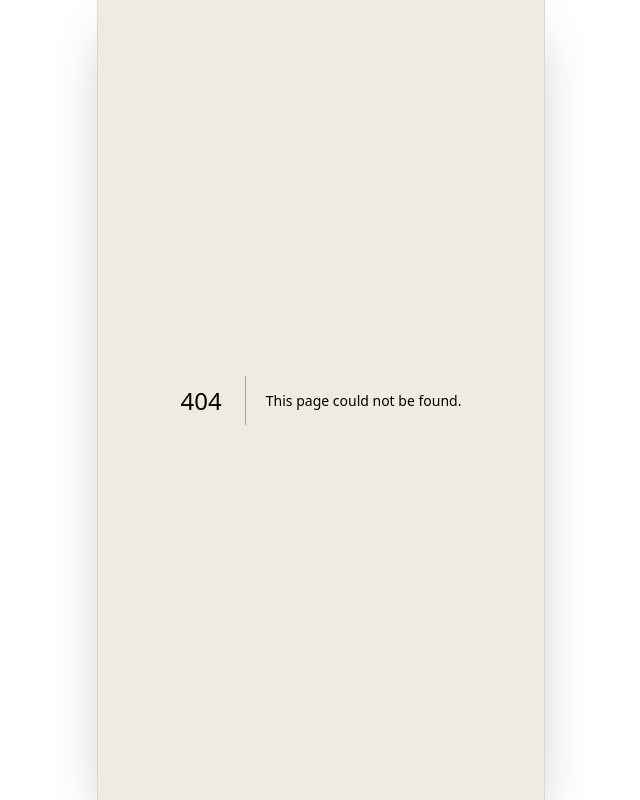
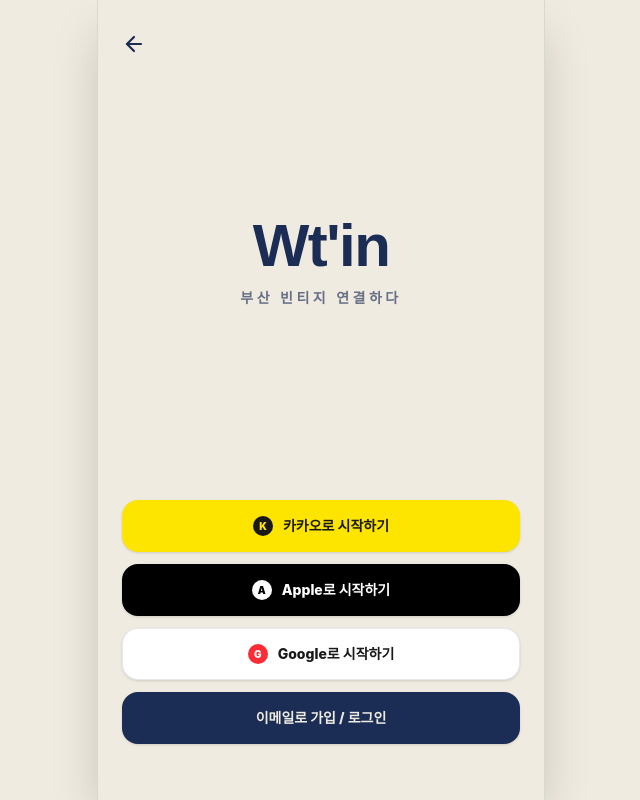
Before and after one commit to gyeong03/wtin, a Next.js app: page /auth in a window 1280 px wide. Before the commit this address had no page. Shown: the whole page, without its empty margins (319-959 px from the left). Built offline with nearby package versions, Linux system fonts and the light colour scheme.

Commit message:
feat: implement dynamic routing and soft-wall redirection

```diff
--- /dev/null
+++ b/src/app/auth/page.tsx
@@ -0,0 +1,80 @@
+'use client';
+
+import React from 'react';
+import { ArrowLeft } from 'lucide-react';
+import { useRouter } from 'next/navigation';
+
+export default function AuthPage() {
+  const router = useRouter();
+
+  const handleBack = () => {
+    router.back();
+  };
+
+  const handleMockLogin = () => {
+    alert('MVP 데모용 로그인 알림: 로그인이 완료되었습니다!');
+    // Redirect to home after login for MVP experience
+    router.push('/');
+  };
+
+  return (
+    <div className="flex-1 flex flex-col bg-brand-bg text-brand-primary p-6 justify-between h-full w-full">
+      {/* Back Button */}
+      <div className="flex h-10 items-center">
+        <button
+          onClick={handleBack}
+          className="p-2 -ml-2 rounded-full hover:bg-brand-primary/5 active:scale-95 transition-all"
+        >
+          <ArrowLeft className="h-6 w-6 stroke-[2.2px]" />
+        </button>
+      </div>
+
+      {/* Brand Logo & Title */}
+      <div className="flex-1 flex flex-col items-center justify-center -mt-10">
+        <div className="animate-fade-in-up flex flex-col items-center">
+          <h1 className="text-6xl font-extrabold tracking-tight text-brand-primary" style={{ fontFamily: 'sans-serif' }}>
+            Wt&apos;in
+          </h1>
+          <p className="mt-3 text-sm font-semibold tracking-[0.25em] text-brand-primary/65">
+            부산 빈티지 연결하다
+          </p>
+        </div>
+      </div>
+
+      {/* Social and Email Sign-in Buttons */}
+      <div className="space-y-3 w-full pb-8">
+        <button
+          onClick={handleMockLogin}
+          className="w-full h-13 rounded-2xl bg-[#FEE500] text-[#191919] font-extrabold text-sm flex items-center justify-center gap-2.5 shadow-sm active:scale-[0.99] transition-all cursor-pointer"
+        >
+          {/* Kakao Icon placeholder */}
+          <span className="w-5 h-5 bg-[#191919] rounded-full flex items-center justify-center text-[10px] text-[#FEE500] font-black">K</span>
+          카카오로 시작하기
+        </button>
+
+        <button
+          onClick={handleMockLogin}
+          className="w-full h-13 rounded-2xl bg-[#000000] text-[#FFFFFF] font-extrabold text-sm flex items-center justify-center gap-2.5 shadow-sm active:scale-[0.99] transition-all cursor-pointer"
+        >
+          <span className="w-5 h-5 bg-white rounded-full flex items-center justify-center text-[10px] text-black font-black">A</span>
+          Apple로 시작하기
+        </button>
+
+        <button
+          onClick={handleMockLogin}
+          className="w-full h-13 rounded-2xl bg-[#FFFFFF] text-[#191919] border border-brand-primary/10 font-extrabold text-sm flex items-center justify-center gap-2.5 shadow-sm active:scale-[0.99] transition-all cursor-pointer"
+        >
+          <span className="w-5 h-5 bg-red-500 rounded-full flex items-center justify-center text-[10px] text-white font-black">G</span>
+          Google로 시작하기
+        </button>
+
+        <button
+          onClick={handleMockLogin}
+          className="w-full h-13 rounded-2xl bg-brand-primary text-brand-bg font-extrabold text-sm flex items-center justify-center gap-2.5 shadow-sm active:scale-[0.99] transition-all cursor-pointer"
+        >
+          이메일로 가입 / 로그인
+        </button>
+      </div>
+    </div>
+  );
+}
--- /dev/null
+++ b/src/app/community/page.tsx
@@ -0,0 +1,14 @@
+'use client';
+
+import React from 'react';
+
+export default function CommunityPage() {
+  return (
+    <div className="flex-1 flex flex-col items-center justify-center p-6 bg-brand-bg text-brand-primary">
+      <div className="text-center animate-fade-in-up">
+        <h2 className="text-2xl font-bold mb-2">커뮤니티 페이지</h2>
+        <p className="text-sm opacity-60">부산 빈티지 매니아들의 실시간 소통 공간입니다 (준비 중)</p>
+      </div>
+    </div>
+  );
+}
--- a/src/app/layout.tsx
+++ b/src/app/layout.tsx
@@ -1,5 +1,6 @@
 import type { Metadata, Viewport } from "next";
 import "./globals.css";
+import GNB from "@/components/GNB";
 
 export const metadata: Metadata = {
   title: "Wt'in - 부산 빈티지 연결하다",
@@ -18,12 +19,18 @@
 }: Readonly<{
   children: React.ReactNode;
 }>) {
+  // Soft-Wall MVP test configuration: Set true/false to simulate login states
+  const mockIsLoggedIn = false;
+
   return (
     <html lang="ko" className="h-full select-none antialiased">
       <body className="h-full bg-brand-bg text-brand-primary flex justify-center overflow-hidden">
         {/* Mobile Mockup Wrapper for Premium Presentation */}
         <div className="w-full max-w-md h-full bg-brand-bg shadow-2xl relative flex flex-col overflow-hidden border-x border-brand-primary/10">
-          {children}
+          <div className="flex-1 flex flex-col overflow-hidden">
+            {children}
+          </div>
+          <GNB isLoggedIn={mockIsLoggedIn} />
         </div>
       </body>
     </html>
--- /dev/null
+++ b/src/app/map/page.tsx
@@ -0,0 +1,14 @@
+'use client';
+
+import React from 'react';
+
+export default function MapPage() {
+  return (
+    <div className="flex-1 flex flex-col items-center justify-center p-6 bg-brand-bg text-brand-primary">
+      <div className="text-center animate-fade-in-up">
+        <h2 className="text-2xl font-bold mb-2">지도 페이지</h2>
+        <p className="text-sm opacity-60">부산 전역의 빈티지 샵들을 지도로 확인해보세요 (준비 중)</p>
+      </div>
+    </div>
+  );
+}
--- /dev/null
+++ b/src/app/mypage/page.tsx
@@ -0,0 +1,14 @@
+'use client';
+
+import React from 'react';
+
+export default function MyPage() {
+  return (
+    <div className="flex-1 flex flex-col items-center justify-center p-6 bg-brand-bg text-brand-primary">
+      <div className="text-center animate-fade-in-up">
+        <h2 className="text-2xl font-bold mb-2">마이페이지</h2>
+        <p className="text-sm opacity-60">내가 작성한 글, 댓글, 북마크 샵들을 한 눈에 확인하세요</p>
+      </div>
+    </div>
+  );
+}
--- a/src/app/page.tsx
+++ b/src/app/page.tsx
@@ -17,7 +17,7 @@
   }, []);
 
   return (
-    <div className="relative flex flex-col h-full w-full overflow-hidden bg-brand-bg text-brand-primary">
+    <div className="relative flex flex-col flex-1 h-full w-full overflow-hidden bg-brand-bg text-brand-primary">
       {/* Splash Screen */}
       {showSplash && (
         <div
@@ -35,7 +35,7 @@
       )}
 
       {/* App Layout Structure */}
-      <div className="flex flex-col h-full w-full">
+      <div className="flex flex-col flex-1 h-full w-full overflow-hidden">
         {/* Upper Header Bar */}
         <header className="flex h-14 items-center justify-between border-b border-brand-primary/10 px-4 bg-brand-bg/90 backdrop-blur-md sticky top-0 z-40">
           <h2 className="text-2xl font-extrabold tracking-tight text-brand-primary cursor-pointer select-none" style={{ fontFamily: 'sans-serif' }}>
@@ -196,34 +196,6 @@
             </div>
           </div>
         </main>
-
-        {/* Bottom GNB Navigation Bar */}
-        <nav className="h-16 border-t border-brand-primary/10 bg-brand-bg/95 backdrop-blur-md flex items-center justify-around px-2 z-40">
-          {[
-            { id: 'home', label: '홈', icon: HomeIcon },
-            { id: 'map', label: '지도', icon: MapPin },
-            { id: 'write', label: '글쓰기', icon: PlusSquare },
-            { id: 'community', label: '커뮤니티', icon: MessageSquare },
-            { id: 'mypage', label: '마이페이지', icon: User }
-          ].map((item) => {
-            const Icon = item.icon;
-            const isActive = activeTab === item.id;
-            return (
-              <button
-                key={item.id}
-                onClick={() => setActiveTab(item.id as any)}
-                className={`flex flex-col items-center justify-center w-14 h-12 rounded-xl transition-all duration-150 cursor-pointer ${
-                  isActive ? 'text-brand-primary scale-105' : 'text-brand-primary/45 hover:text-brand-primary/75'
-                }`}
-              >
-                <Icon className={`h-5 w-5 ${isActive ? 'stroke-[2.5px]' : 'stroke-[1.8px]'}`} />
-                <span className="text-[10px] font-bold mt-1 tracking-tight">
-                  {item.label}
-                </span>
-              </button>
-            );
-          })}
-        </nav>
       </div>
 
       {/* Global CSS animations inside style tag */}
--- /dev/null
+++ b/src/app/write/page.tsx
@@ -0,0 +1,14 @@
+'use client';
+
+import React from 'react';
+
+export default function WritePage() {
+  return (
+    <div className="flex-1 flex flex-col items-center justify-center p-6 bg-brand-bg text-brand-primary">
+      <div className="text-center animate-fade-in-up">
+        <h2 className="text-2xl font-bold mb-2">글쓰기 페이지</h2>
+        <p className="text-sm opacity-60">빈티지 득템 공유 및 자유로운 이야기를 적어보세요</p>
+      </div>
+    </div>
+  );
+}
--- /dev/null
+++ b/src/components/GNB.tsx
@@ -0,0 +1,58 @@
+'use client';
+
+import React from 'react';
+import Link from 'next/link';
+import { usePathname, useRouter } from 'next/navigation';
+import { Home as HomeIcon, MapPin, PlusSquare, MessageSquare, User } from 'lucide-react';
+
+interface GNBProps {
+  isLoggedIn?: boolean;
+}
+
+export default function GNB({ isLoggedIn = false }: GNBProps) {
+  const pathname = usePathname();
+  const router = useRouter();
+
+  const navItems = [
+    { id: 'home', label: '홈', icon: HomeIcon, path: '/' },
+    { id: 'map', label: '지도', icon: MapPin, path: '/map' },
+    { id: 'write', label: '글쓰기', icon: PlusSquare, path: '/write', requireAuth: true },
+    { id: 'community', label: '커뮤니티', icon: MessageSquare, path: '/community' },
+    { id: 'mypage', label: '마이페이지', icon: User, path: '/mypage', requireAuth: true },
+  ];
+
+  const handleNavClick = (e: React.MouseEvent, item: typeof navItems[0]) => {
+    if (item.requireAuth && !isLoggedIn) {
+      e.preventDefault();
+      alert('로그인이 필요한 서비스입니다. 로그인 페이지로 이동합니다.');
+      router.push('/auth');
+    }
+  };
+
+  // Hide GNB in auth page for a clean fullscreen login experience
+  if (pathname === '/auth') return null;
+
+  return (
+    <nav className="h-16 border-t border-brand-primary/10 bg-brand-bg/95 backdrop-blur-md flex items-center justify-around px-2 z-40">
+      {navItems.map((item) => {
+        const Icon = item.icon;
+        const isActive = pathname === item.path;
+        return (
+          <Link
+            key={item.id}
+            href={item.path}
+            onClick={(e) => handleNavClick(e, item)}
+            className={`flex flex-col items-center justify-center w-14 h-12 rounded-xl transition-all duration-150 active:scale-95 ${
+              isActive ? 'text-brand-primary scale-105' : 'text-brand-primary/45 hover:text-brand-primary/75'
+            }`}
+          >
+            <Icon className={`h-5 w-5 ${isActive ? 'stroke-[2.5px]' : 'stroke-[1.8px]'}`} />
+            <span className="text-[10px] font-bold mt-1 tracking-tight">
+              {item.label}
+            </span>
+          </Link>
+        );
+      })}
+    </nav>
+  );
+}
```
